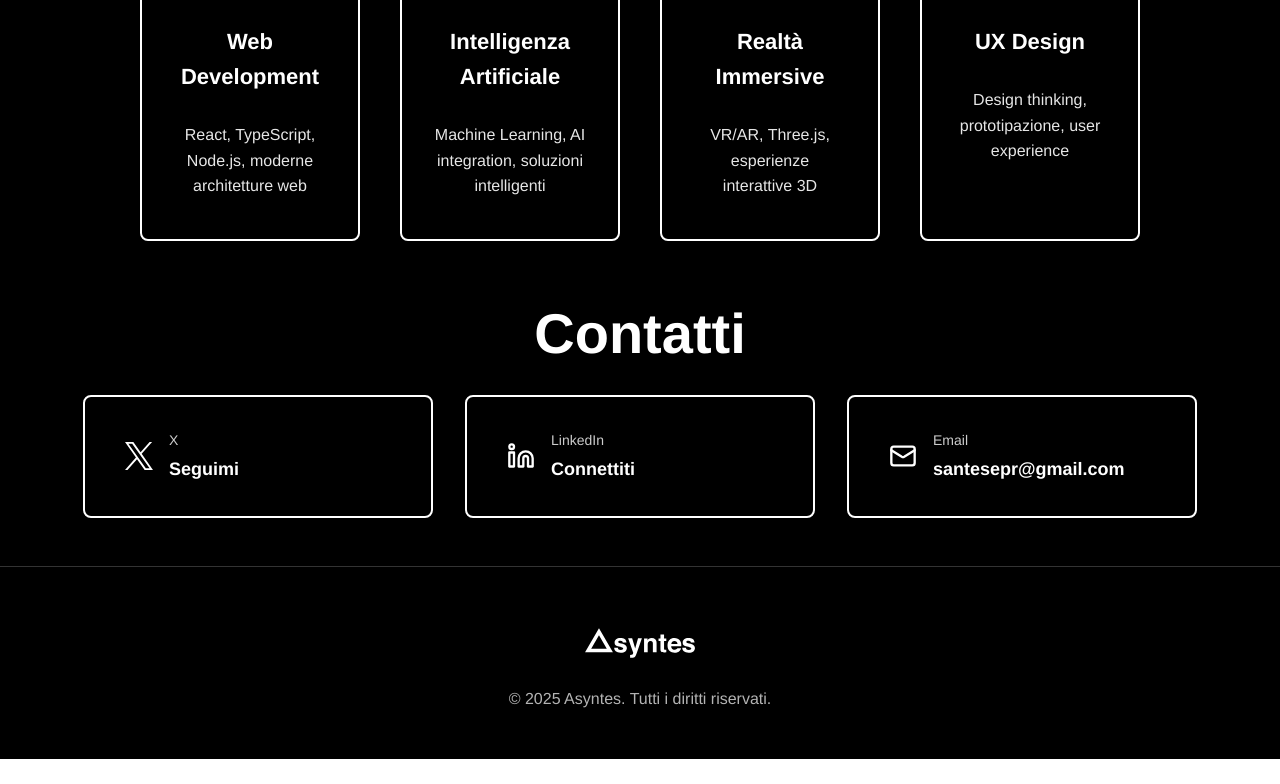
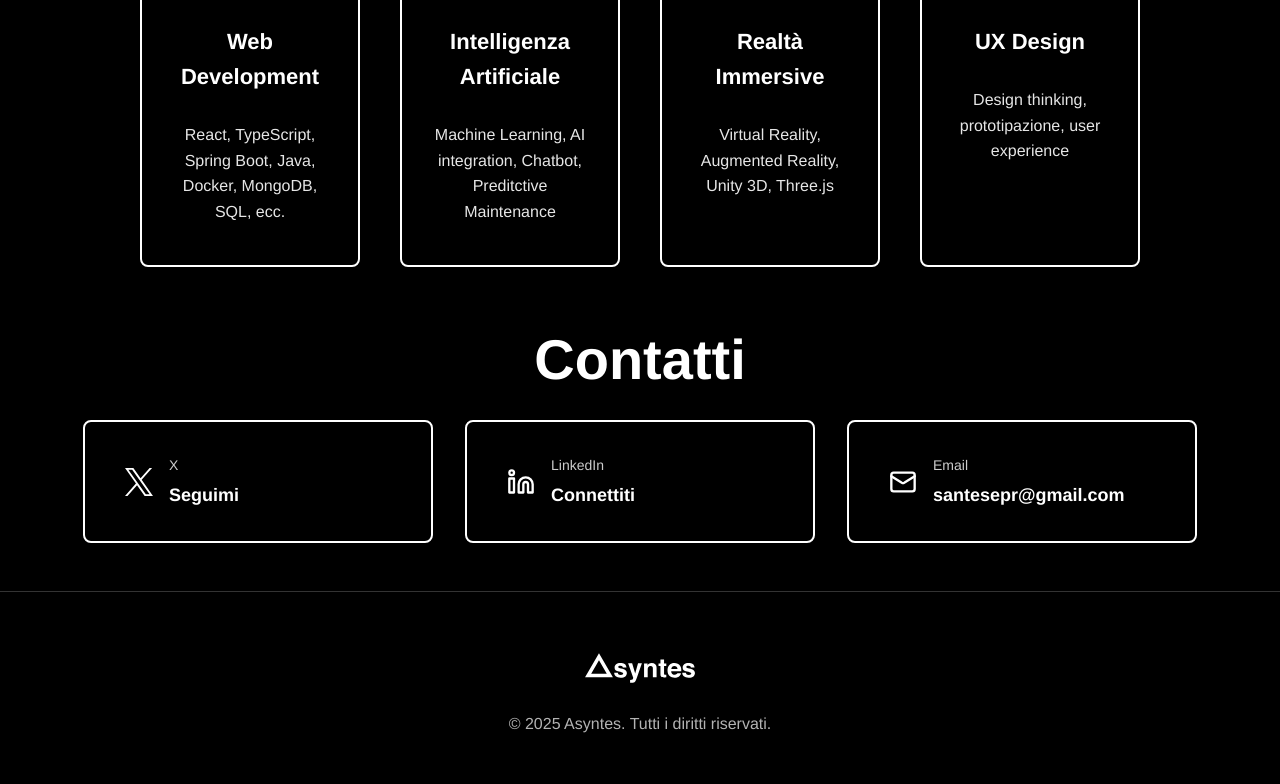
Before and after one commit to asyntes/asyntes.com, a React (Vite) app: page / in a window 1280 px wide. Shown: the part 1015-1799 px from the top of the page. Before the commit the page ends 1774 px from the top, so only its background shows below. Built offline with nearby package versions, Linux system fonts and the light colour scheme.

Commit message:
Update About.tsx

```diff
--- a/src/components/sections/About/About.tsx
+++ b/src/components/sections/About/About.tsx
@@ -12,17 +12,17 @@ const About = () => {
                             <div className="skill-item">
                                 <Code className="skill-icon" />
                                 <h4>Web Development</h4>
-                                <p>React, TypeScript, Node.js, moderne architetture web</p>
+                                <p>React, TypeScript, Spring Boot, Java, Docker, MongoDB, SQL, ecc.</p>
                             </div>
                             <div className="skill-item">
                                 <Brain className="skill-icon" />
                                 <h4>Intelligenza Artificiale</h4>
-                                <p>Machine Learning, AI integration, soluzioni intelligenti</p>
+                                <p>Machine Learning, AI integration, Chatbot, Preditctive Maintenance</p>
                             </div>
                             <div className="skill-item">
                                 <Glasses className="skill-icon" />
                                 <h4>Realtà Immersive</h4>
-                                <p>VR/AR, Three.js, esperienze interattive 3D</p>
+                                <p>Virtual Reality, Augmented Reality, Unity 3D, Three.js</p>
                             </div>
                             <div className="skill-item">
                                 <Palette className="skill-icon" />
```
